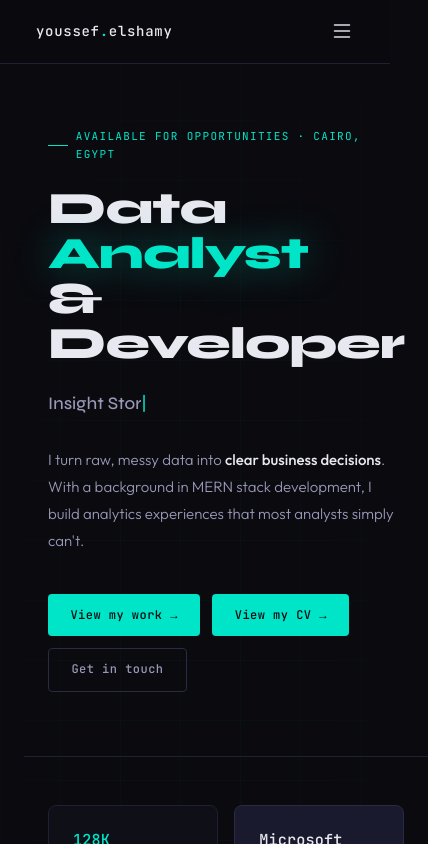
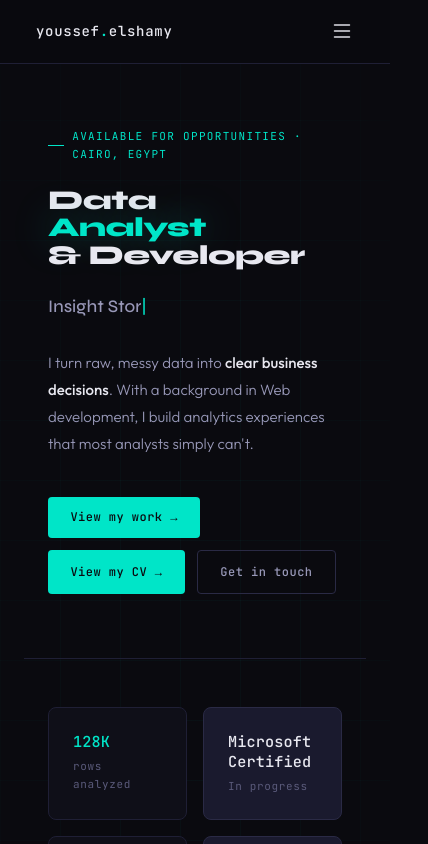
Before and after one commit to Yosifshamy/Portfolio, a React (Vite) app: page / in a window 390 px wide. Shown: the top 844 px of the page, 428 px wide, since content can reach past the window. Built offline with nearby package versions, Linux system fonts and the light colour scheme.

Commit message:
responsive fix 1

```diff
--- a/src/App.css
+++ b/src/App.css
@@ -210,7 +210,7 @@ body::before {
 
 .hero-name {
   font-family: var(--display);
-  font-size: clamp(2.8rem, 4.5vw, 5.2rem);
+  font-size: clamp(1.7rem, 4.5vw, 5.2rem);
   font-weight: 800;
   line-height: 1.0;
   color: var(--text);
--- a/src/components/home.jsx
+++ b/src/components/home.jsx
@@ -32,7 +32,7 @@ const Home = () => {
         </div>
         <p className="hero-desc">
           I turn raw, messy data into <strong>clear business decisions</strong>.
-          With a background in MERN stack development, I build analytics
+          With a background in Web development, I build analytics
           experiences that most analysts simply can't.
         </p>
         <div className="hero-cta">
```
